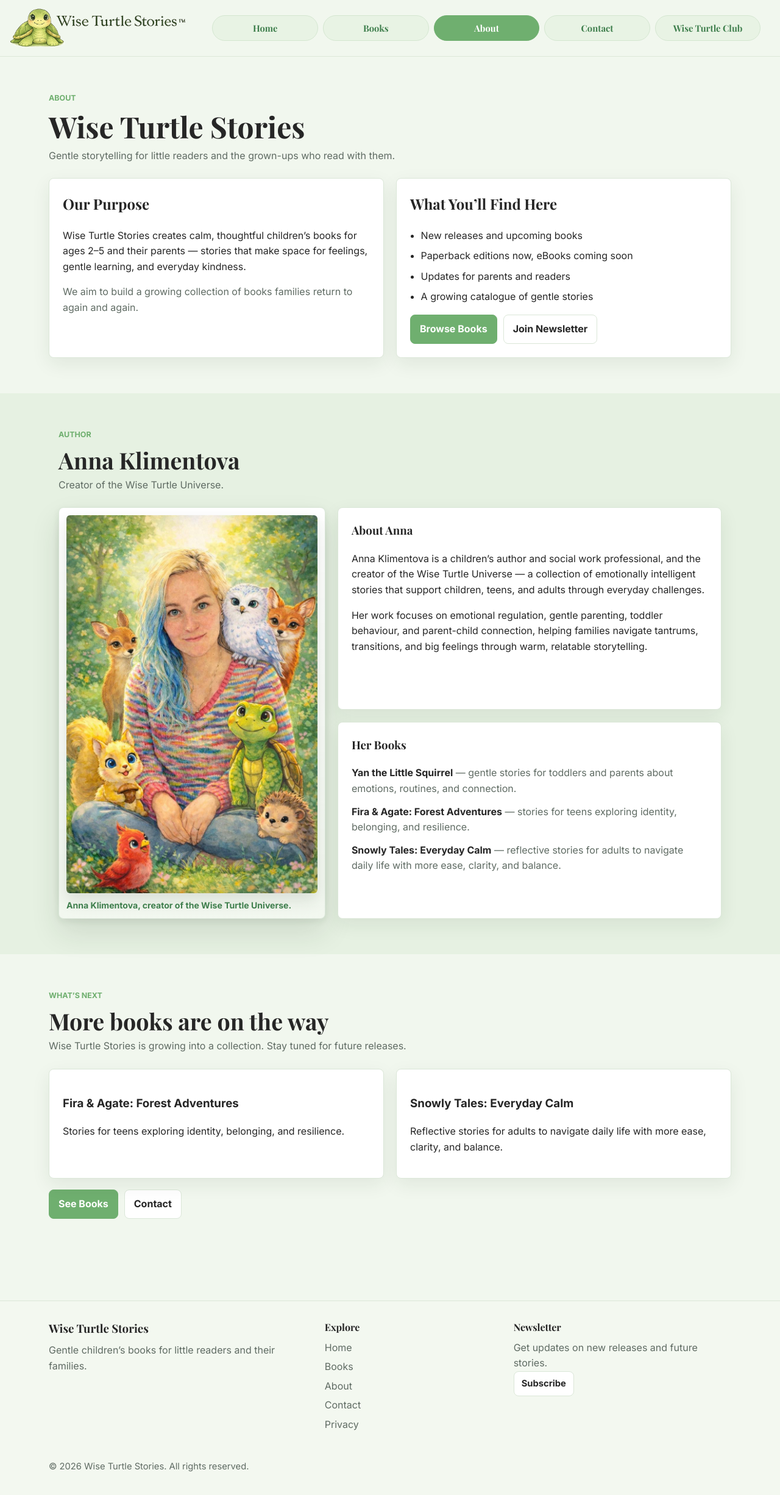
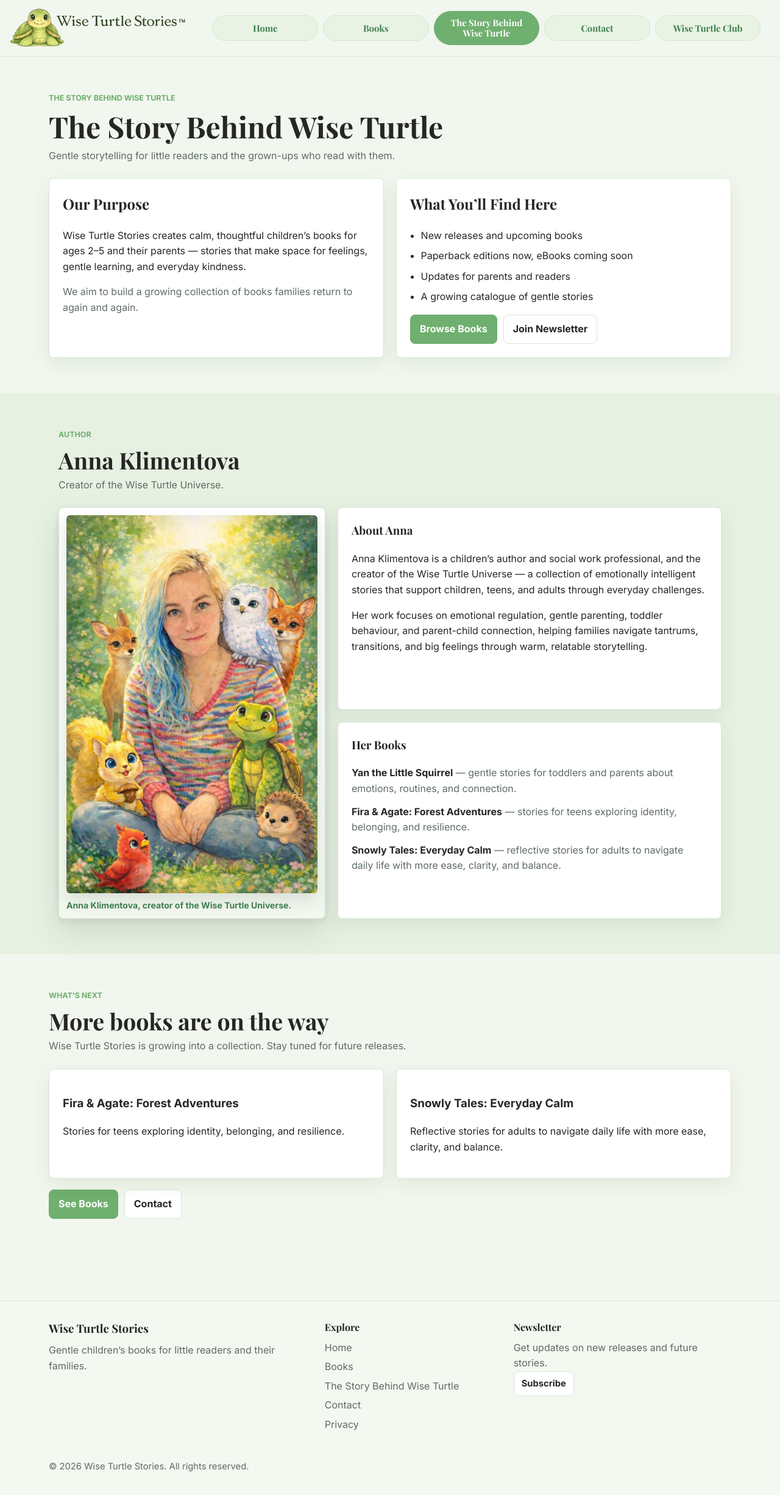
Before and after one commit to agatabedan/wise-turtle-stories, a plain HTML site: page site/about.html in a window 1280 px wide. Shown: the whole page at 61% size. Drawn offline with nearby package versions, Linux system fonts and the light colour scheme; no server answers.

Commit message:
Rename about page

```diff
--- a/site/about.html
+++ b/site/about.html
@@ -6,10 +6,10 @@
   <meta name="viewport" content="width=device-width, initial-scale=1.0" />
 
   <!-- ========== TITLE + DESCRIPTION (SEO) ========== -->
-  <title>About | Wise Turtle Stories</title>
+  <title>The Story Behind Wise Turtle | Wise Turtle Stories</title>
   <meta
     name="description"
-    content="Learn about Anna Klimentova, creator of the Wise Turtle Universe: emotionally intelligent stories for children, teens, adults, and families."
+    content="The story behind Wise Turtle Stories and Anna Klimentova, creator of emotionally intelligent stories for children, teens, adults, and families."
   />
 
   <!-- ========== FONTS ========== -->
@@ -30,7 +30,7 @@
 <body>
   <!-- =========================================================
        HEADER / NAV
-       На about.html подсвечиваем About как active
+       На about.html подсвечиваем страницу истории как active
        ========================================================= -->
   <header class="site-header">
     <div class="container nav-wrap">
@@ -50,7 +50,7 @@
       <nav class="site-nav" id="siteNav">
         <a href="/">Home</a>
         <a href="/books">Books</a>
-        <a href="/about" class="active">About</a>
+        <a href="/about" class="active">The Story Behind Wise Turtle</a>
         <a href="/contact">Contact</a>
         <a href="/start">Wise Turtle Club</a>
       </nav>
@@ -65,8 +65,8 @@
 
       <!-- ========== PAGE HEADING ========== -->
       <div class="section-heading reveal reveal-up">
-        <p class="eyebrow">About</p>
-        <h1>Wise Turtle Stories</h1>
+        <p class="eyebrow">The Story Behind Wise Turtle</p>
+        <h1>The Story Behind Wise Turtle</h1>
         <p class="section-subtitle">
           Gentle storytelling for little readers and the grown-ups who read with them.
         </p>
@@ -216,7 +216,7 @@
         <ul class="footer-links">
           <li><a href="/">Home</a></li>
           <li><a href="/books">Books</a></li>
-          <li><a href="/about">About</a></li>
+          <li><a href="/about">The Story Behind Wise Turtle</a></li>
           <li><a href="/contact">Contact</a></li>
           <li><a href="/privacy">Privacy</a></li>
         </ul>
```
Also changed, not shown: site/book-story-three.html (+1 -1 lines), site/book-story-two.html (+1 -1 lines), site/book-yan.html (+2 -2 lines), site/books.html (+2 -2 lines), site/contact.html (+1 -1 lines), site/index.html (+2 -2 lines), site/privacy.html (+1 -1 lines), site/start.html (+1 -1 lines).
